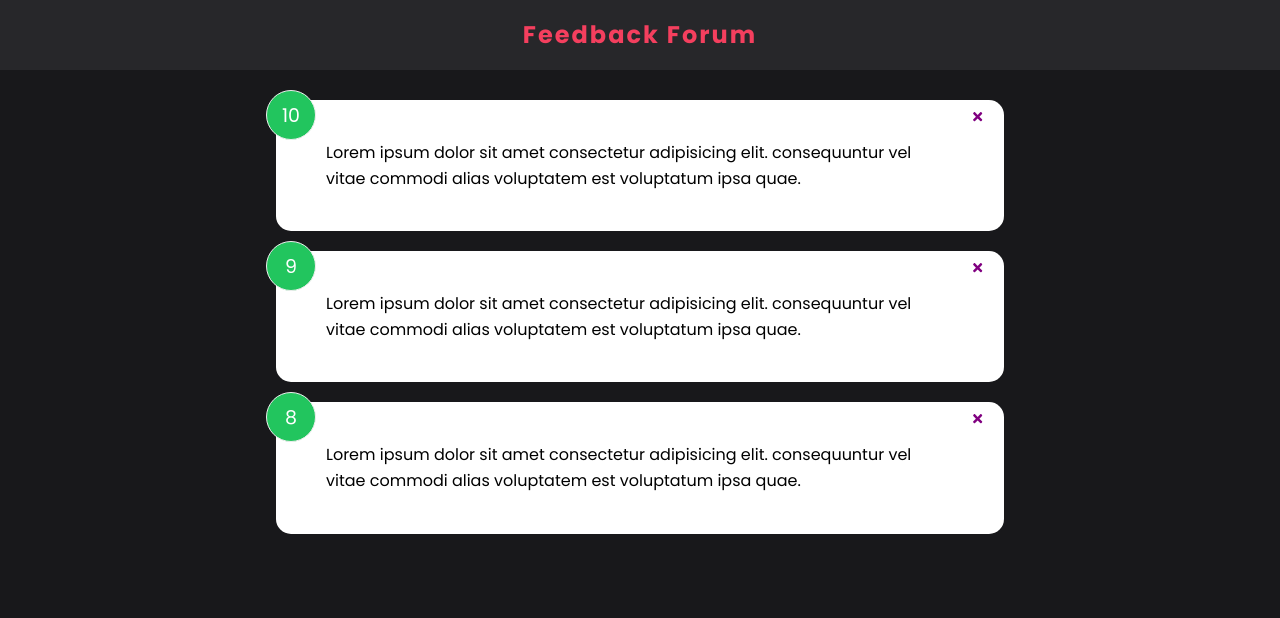
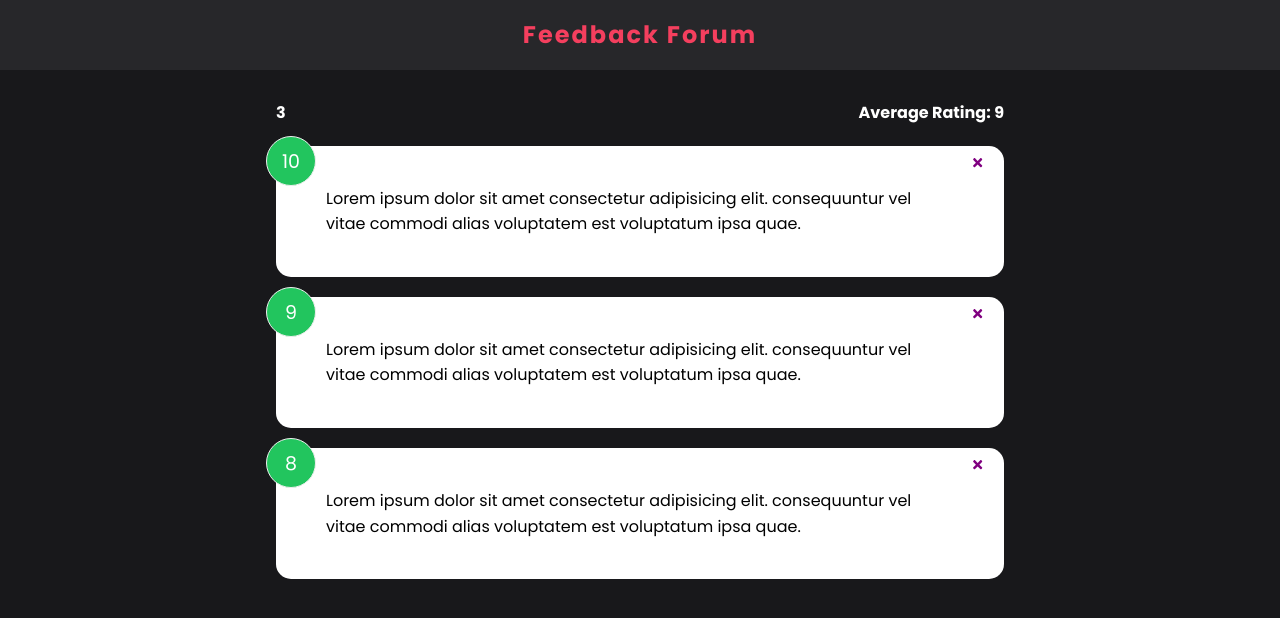
Before and after one commit to Akash52/feedback-forum, a React (Create React App) app: page / in a window 1280 px wide. Shown: the top 618 px of the page. Built offline with nearby package versions, Linux system fonts and the light colour scheme.

Commit message:
FeedbackStats Component & Reactivity

```diff
--- a/src/App.js
+++ b/src/App.js
@@ -1,5 +1,6 @@
 import React, { useState } from 'react'
 import FeedbackList from './components/FeedbackList'
+import FeedbackStats from './components/FeedbackStats'
 import Header from './components/Header'
 import FeedbackData from './data/FeedbakData'
 
@@ -15,6 +16,7 @@
     <>
       <Header />
       <div className="container">
+        <FeedbackStats feedback={feedback} />
         <FeedbackList feedback={feedback} handleDelete={deleteFeedback} />
       </div>
     </>
--- /dev/null
+++ b/src/components/FeedbackStats.jsx
@@ -0,0 +1,15 @@
+const FeedbackStats = ({ feedback }) => {
+  let average =
+    feedback.reduce((acc, curr) => acc + curr.rating, 0) / feedback.length
+
+  average = average.toFixed(2).replace(/\.?0+$/, '')
+
+  return (
+    <div className="feedback-stats">
+      <h4>{feedback.length}</h4>
+      <h4>Average Rating: {isNaN(average) ? 0 : average}</h4>
+    </div>
+  )
+}
+
+export default FeedbackStats
```
